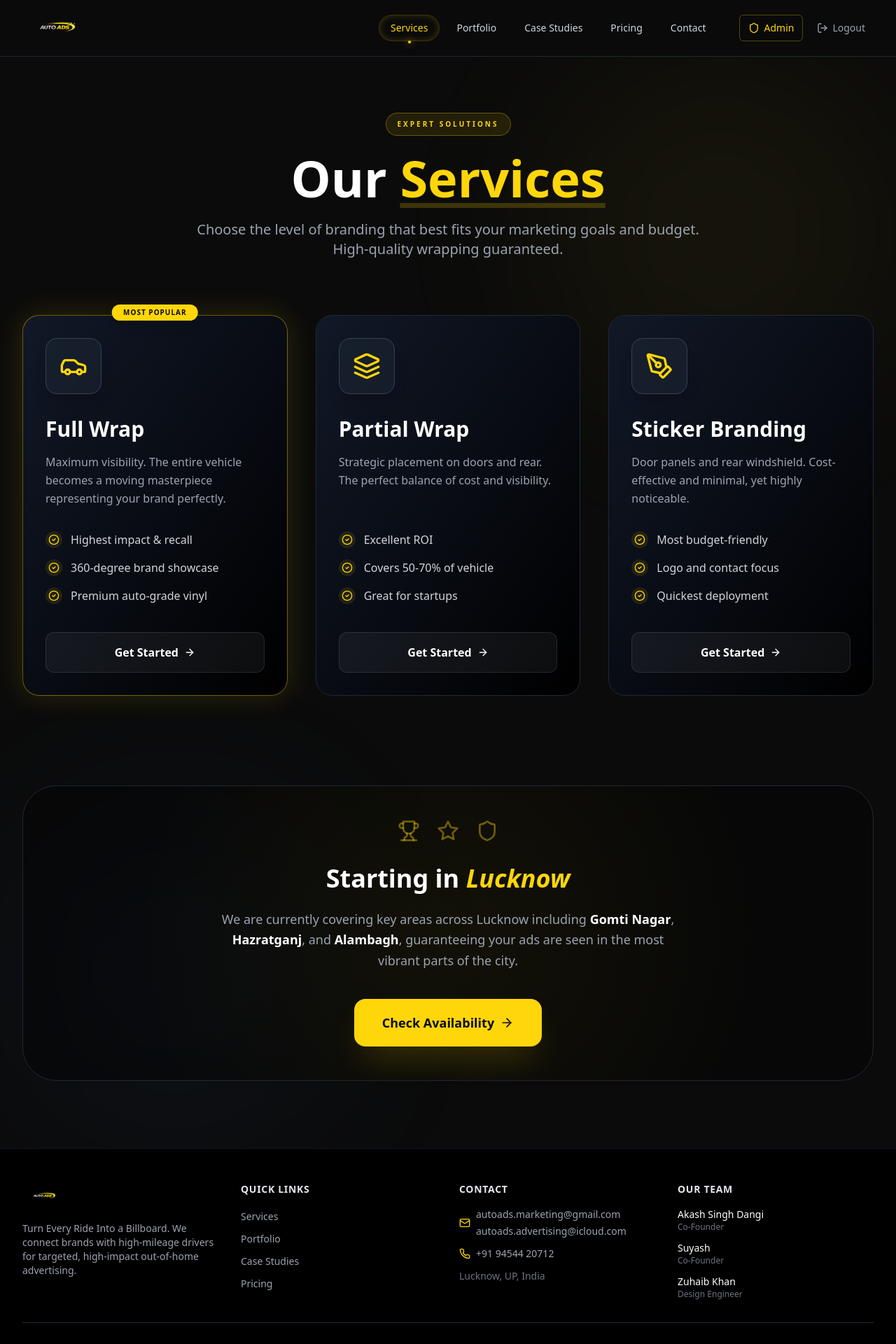
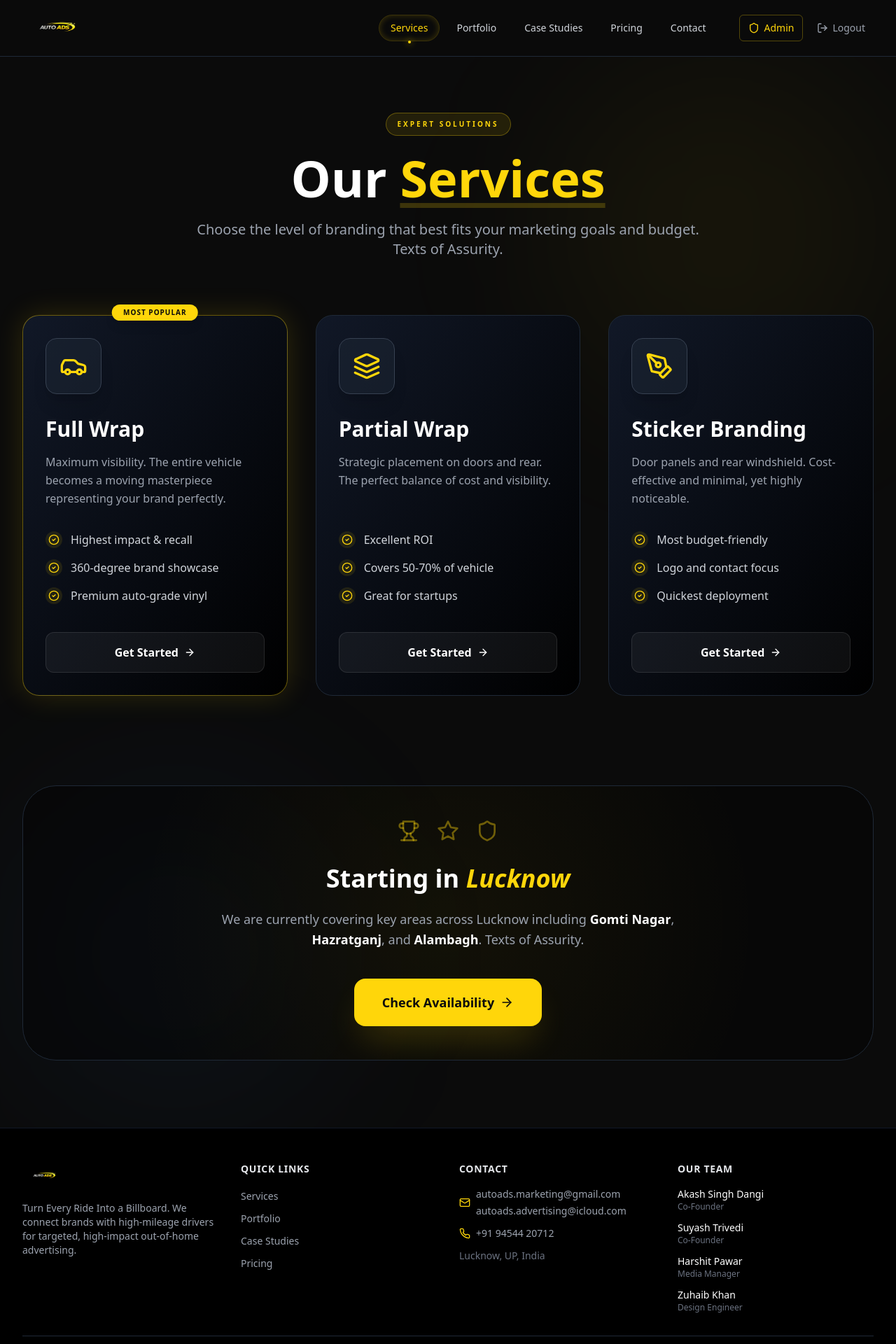
Before and after one commit to Zuhaibkhan100/AutoAds, a Next.js app: page /services in a window 1280 px wide. Shown: the top 1920 px of the page at 70% size. Built offline with nearby package versions, Linux system fonts and the light colour scheme; sample sign-in values are in the browser's storage.

Commit message:
removing false claims

```diff
--- a/app/contact/page.tsx
+++ b/app/contact/page.tsx
@@ -239,8 +239,8 @@ function ContactForm() {
                     <div className="absolute top-0 right-0 p-4 opacity-10 group-hover:opacity-20 transition-opacity">
                         <ShoppingBag className="w-16 h-16 text-accent" />
                     </div>
-                    <h4 className="font-bold text-white mb-2">Fast Response Guarantee</h4>
-                    <p className="text-gray-400 text-sm">We process all inquiries within 24 hours. Connect on WhatsApp for fastest response!</p>
+                    <h4 className="font-bold text-white mb-2">Texts of Assurity</h4>
+                    <p className="text-gray-400 text-sm">Texts of Assurity.</p>
                 </div>
             </div>
         </div>
--- a/app/services/page.tsx
+++ b/app/services/page.tsx
@@ -17,7 +17,7 @@ export default function Services() {
                     </span>
                     <h1 className="text-5xl md:text-7xl font-poppins font-black text-white mb-6">Our <span className="text-accent underline decoration-accent/20 underline-offset-8">Services</span></h1>
                     <p className="text-xl text-gray-400 max-w-3xl mx-auto font-medium">
-                        Choose the level of branding that best fits your marketing goals and budget. High-quality wrapping guaranteed.
+                        Choose the level of branding that best fits your marketing goals and budget. Texts of Assurity.
                     </p>
                 </div>
 
@@ -94,7 +94,7 @@ export default function Services() {
                         </div>
                         <h2 className="text-4xl font-black text-white mb-6">Starting in <span className="text-accent italic">Lucknow</span></h2>
                         <p className="text-gray-400 max-w-2xl mx-auto mb-10 text-lg leading-relaxed">
-                            We are currently covering key areas across Lucknow including <span className="text-white font-bold">Gomti Nagar</span>, <span className="text-white font-bold">Hazratganj</span>, and <span className="text-white font-bold">Alambagh</span>, guaranteeing your ads are seen in the most vibrant parts of the city.
+                            We are currently covering key areas across Lucknow including <span className="text-white font-bold">Gomti Nagar</span>, <span className="text-white font-bold">Hazratganj</span>, and <span className="text-white font-bold">Alambagh</span>. Texts of Assurity.
                         </p>
                         <Link href="/contact" className="inline-flex items-center justify-center px-10 py-5 text-lg font-black rounded-2xl text-primary bg-accent hover:bg-yellow-400 transition-all shadow-2xl shadow-accent/20 hover:-translate-y-1 active:scale-95">
                             Check Availability <ArrowRight className="ml-2 w-5 h-5" />
--- a/components/Footer.tsx
+++ b/components/Footer.tsx
@@ -52,8 +52,12 @@ export default function Footer() {
                                 <p className="text-gray-500 text-xs">Co-Founder</p>
                             </li>
                             <li>
-                                <p className="text-white font-medium">Suyash</p>
+                                <p className="text-white font-medium">Suyash Trivedi</p>
                                 <p className="text-gray-500 text-xs">Co-Founder</p>
+                            </li>
+                            <li>
+                                <p className="text-white font-medium">Harshit Pawar</p>
+                                <p className="text-gray-500 text-xs">Media Manager</p>
                             </li>
                             <li>
                                 <p className="text-white font-medium">Zuhaib Khan</p>
```
